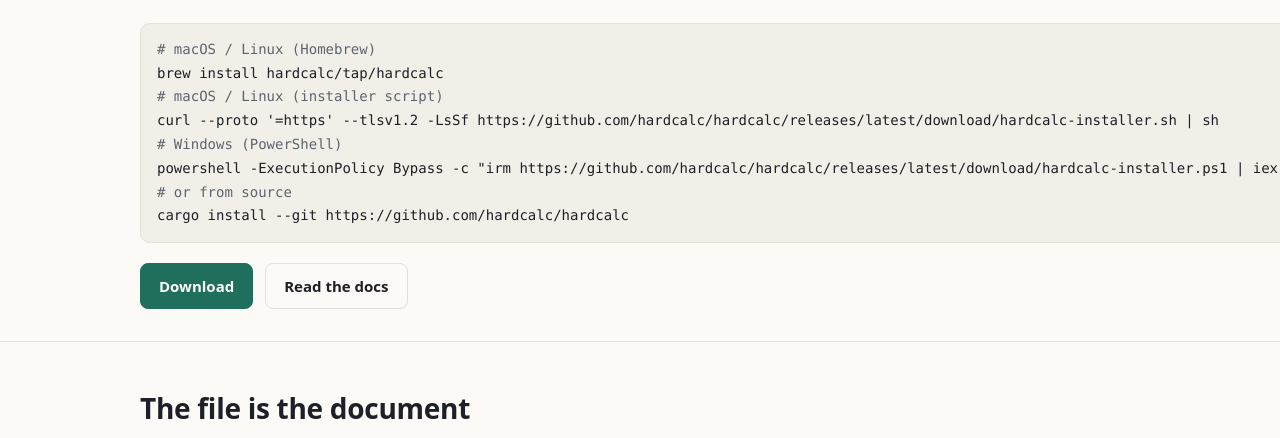
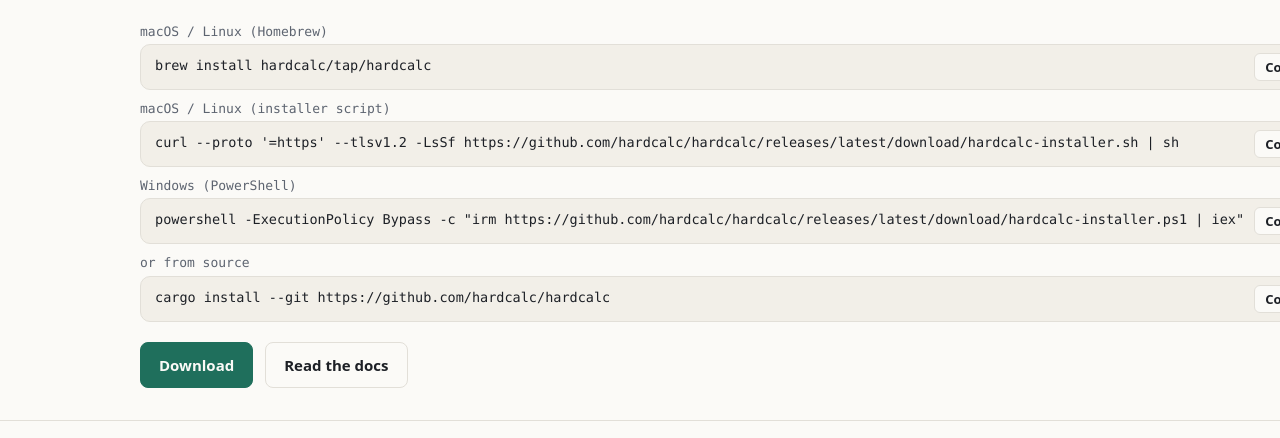
Before and after one commit to hardcalc/hardcalc, a plain HTML site: page docs/index.html in a window 1280 px wide. Shown: the part 308-746 px from the top of the page. Drawn offline with Linux system fonts and the light colour scheme.

Commit message:
Release 0.1.6; install commands on the website are separate snippets with copy buttons
Co-Authored-By: Claude Sonnet 5.5 <noreply@anthropic.com>

```diff
--- a/docs/index.html
+++ b/docs/index.html
@@ -58,6 +58,18 @@
   .hero { padding: 48px 0 32px; display: grid; grid-template-columns: 1.05fr 1fr; gap: 40px; align-items: center; }
   .hero h1 { font-size: clamp(32px, 5vw, 50px); line-height: 1.1; margin: 0 0 18px; letter-spacing: -0.02em; }
   .hero p.lead { font-size: 19px; color: var(--muted); margin: 0 0 26px; }
+  .installs { display: grid; gap: 10px; }
+  .snip .c { color: var(--muted); font: 13px/1.4 var(--mono); margin-bottom: 3px; }
+  .snip .cmd {
+    display: flex; align-items: flex-start; gap: 10px; background: var(--panel);
+    border: 1px solid var(--line); border-radius: 10px; padding: 8px 8px 8px 14px;
+  }
+  .snip code { flex: 1; min-width: 0; font-size: 13.5px; line-height: 1.6; overflow-x: auto; white-space: pre; padding: 2px 0; }
+  .copy {
+    flex: none; font: 600 13px var(--sans); padding: 4px 10px; border-radius: 6px; cursor: pointer;
+    border: 1px solid var(--line); background: var(--bg); color: var(--fg);
+  }
+  .copy:hover { border-color: var(--accent); }
   .install {
     background: var(--panel); border: 1px solid var(--line); border-radius: 10px;
     padding: 14px 16px; font: 14px/1.7 var(--mono); overflow-x: auto; white-space: pre;
@@ -137,14 +149,12 @@
     <div>
       <h1>A spreadsheet for the terminal, saved as Markdown.</h1>
       <p class="lead">Tables with types and units, formulas, layers, charts and traceable calculations – in plain text files you can read anywhere and diff in Git.</p>
-      <div class="install"><span class="c"># macOS / Linux (Homebrew)</span>
-brew install hardcalc/tap/hardcalc
-<span class="c"># macOS / Linux (installer script)</span>
-curl --proto '=https' --tlsv1.2 -LsSf https://github.com/hardcalc/hardcalc/releases/latest/download/hardcalc-installer.sh | sh
-<span class="c"># Windows (PowerShell)</span>
-powershell -ExecutionPolicy Bypass -c "irm https://github.com/hardcalc/hardcalc/releases/latest/download/hardcalc-installer.ps1 | iex"
-<span class="c"># or from source</span>
-cargo install --git https://github.com/hardcalc/hardcalc</div>
+      <div class="installs">
+        <div class="snip"><div class="c">macOS / Linux (Homebrew)</div><div class="cmd"><code>brew install hardcalc/tap/hardcalc</code><button type="button" class="copy" aria-label="Copy command">Copy</button></div></div>
+        <div class="snip"><div class="c">macOS / Linux (installer script)</div><div class="cmd"><code>curl --proto '=https' --tlsv1.2 -LsSf https://github.com/hardcalc/hardcalc/releases/latest/download/hardcalc-installer.sh | sh</code><button type="button" class="copy" aria-label="Copy command">Copy</button></div></div>
+        <div class="snip"><div class="c">Windows (PowerShell)</div><div class="cmd"><code>powershell -ExecutionPolicy Bypass -c "irm https://github.com/hardcalc/hardcalc/releases/latest/download/hardcalc-installer.ps1 | iex"</code><button type="button" class="copy" aria-label="Copy command">Copy</button></div></div>
+        <div class="snip"><div class="c">or from source</div><div class="cmd"><code>cargo install --git https://github.com/hardcalc/hardcalc</code><button type="button" class="copy" aria-label="Copy command">Copy</button></div></div>
+      </div>
       <div class="buttons">
         <a class="btn primary" href="https://github.com/hardcalc/hardcalc/releases">Download</a>
         <a class="btn" href="https://github.com/hardcalc/hardcalc#readme">Read the docs</a>
@@ -253,5 +263,14 @@ M_Ed = q_d·L^2/8 = 9.90·5.0^2/8 = 30.9 kN·m
     · <a href="https://github.com/hardcalc/hardcalc/blob/main/SECURITY.md">Security</a>
   </div>
 </footer>
+<script>
+document.querySelectorAll('.snip .copy').forEach(function (b) {
+  b.addEventListener('click', function () {
+    var t = b.parentNode.querySelector('code').textContent;
+    var done = function () { b.textContent = 'Copied'; setTimeout(function () { b.textContent = 'Copy'; }, 1500); };
+    if (navigator.clipboard) navigator.clipboard.writeText(t).then(done, function () {});
+  });
+});
+</script>
 </body>
 </html>
--- a/libreoffice/extension/description.xml
+++ b/libreoffice/extension/description.xml
@@ -3,7 +3,7 @@
              xmlns:d="http://openoffice.org/extensions/description/2006"
              xmlns:xlink="http://www.w3.org/1999/xlink">
   <identifier value="org.hardcalc.libreoffice"/>
-  <version value="0.1.5"/>
+  <version value="0.1.6"/>
   <platform value="all"/>
   <dependencies>
     <OpenOffice.org-minimal-version value="4.1" d:name="LibreOffice 7.0"/>
```
Also changed, not shown: 2 other files.
